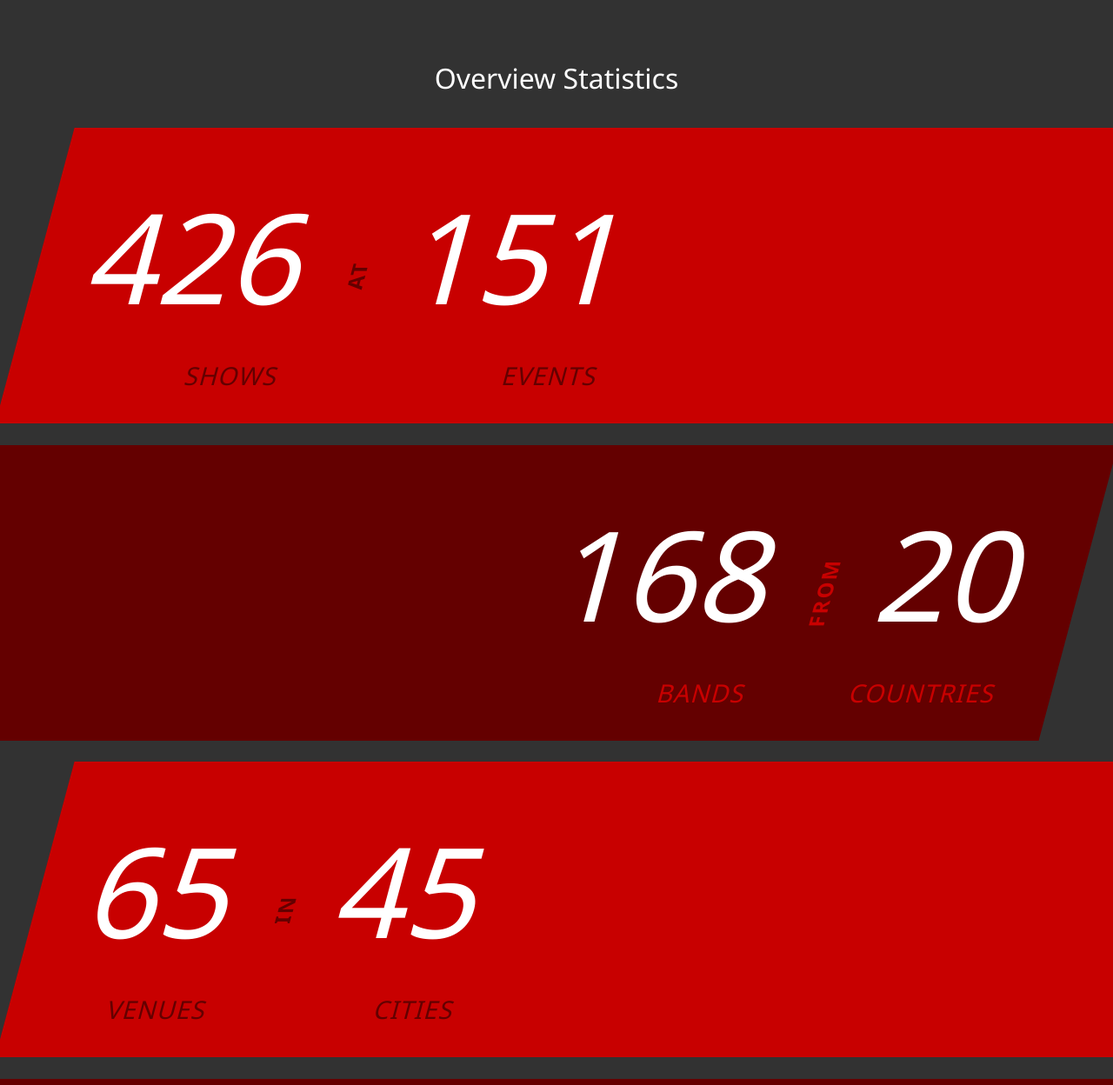
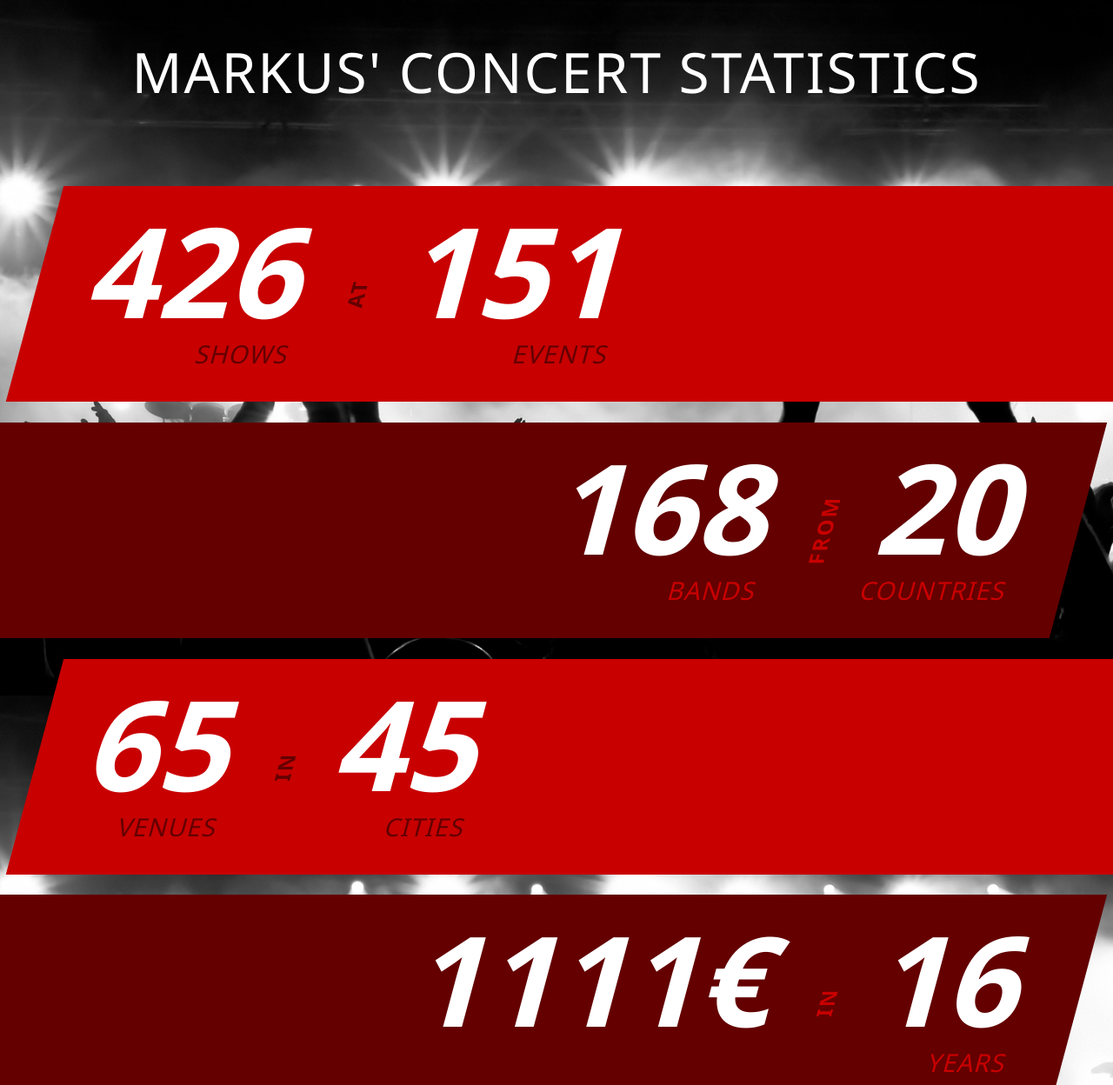
Before and after one commit to Kexikus/Concert_Infographics, a plain HTML site: page index.html in a window 1280 px wide. Shown: the top 1248 px of the page at 87% size. Drawn offline with nearby package versions, Linux system fonts and the light colour scheme.

Commit message:
Finish main page

```diff
--- a/css/styles.css
+++ b/css/styles.css
@@ -3,16 +3,6 @@
     margin: 0;
     padding: 0;
     box-sizing: border-box;
-}
-
-/* Color Palette */
-:root {
-    --white: #ffffff;
-    --black: #000000;
-    --dark-grey: #2a2a2a;
-    --light-grey: #cccccc;
-    --red: #dc3545;
-    --dark-red: #a71e2a;
 }
 
 body {
@@ -25,6 +15,9 @@ body {
 
 #app {
     overflow: hidden;
+    background-image: url('/assets/Background.jpg');
+    background-size: cover;
+    background-attachment: fixed;
 }
 
 /* Navigation Bar Styles */
@@ -431,10 +424,9 @@ h2 {
 .subpage-header {
     text-align: center;
     margin-bottom: 3rem;
-    padding: 2rem 0;
-}
-
-.subpage-header h1 {
+}
+
+h1 {
     font-size: 4rem;
     font-weight: 300;
     color: var(--white);
@@ -460,7 +452,7 @@ h2 {
 
 /* Responsive Design for Subpages */
 @media (max-width: 768px) {
-    .subpage-header h1 {
+    h1 {
         font-size: 3rem;
     }
 
@@ -677,10 +669,9 @@ h2 {
 @media (max-width: 550px) {
     .subpage-header {
         margin-bottom: 2rem;
-        padding: 1rem 0;
-    }
-
-    .subpage-header h1 {
+    }
+
+    h1 {
         font-size: 2rem;
     }
 
--- a/index.html
+++ b/index.html
@@ -40,22 +40,24 @@
 
         <main id="main-content">
             <div id="dashboard-view" class="view active">
-                <!-- Overview Statistics -->
+                <div class="subpage-container">
+                    <header class="subpage-header">
+                        <h1>Markus' Concert Statistics</h1>
+                    </header>
                     <section class="stats-overview">
-                    <h2>Overview Statistics</h2>
                         <div class="paired-stats-list">
                             <!-- Total Shows AT Total Events -->
                             <a href="#events" class="paired-stat-link">
                                 <div class="paired-stat-row">
                                     <div class="paired-stat-left">
-                                    <div class="stat-number-large" id="paired-total-shows">0</div>
+                                        <div class="stat-number-base stat-number-large" id="paired-total-shows">0</div>
                                         <div class="stat-label">Shows</div>
                                     </div>
                                     <div class="paired-stat-connector">
                                         <div class="connector-label">AT</div>
                                     </div>
                                     <div class="paired-stat-right">
-                                    <div class="stat-number-large" id="paired-total-events">0</div>
+                                        <div class="stat-number-base stat-number-large" id="paired-total-events">0</div>
                                         <div class="stat-label">Events</div>
                                     </div>
                                 </div>
@@ -65,14 +67,14 @@
                             <a href="#bands" class="paired-stat-link">
                                 <div class="paired-stat-row">
                                     <div class="paired-stat-left">
-                                    <div class="stat-number-large" id="paired-total-bands">0</div>
+                                        <div class="stat-number-base stat-number-large" id="paired-total-bands">0</div>
                                         <div class="stat-label">Bands</div>
                                     </div>
                                     <div class="paired-stat-connector">
                                         <div class="connector-label">FROM</div>
                                     </div>
                                     <div class="paired-stat-right">
-                                    <div class="stat-number-large" id="paired-countries">0</div>
+                                        <div class="stat-number-base stat-number-large" id="paired-countries">0</div>
                                         <div class="stat-label">Countries</div>
                                     </div>
                                 </div>
@@ -82,14 +84,14 @@
                             <a href="#locations" class="paired-stat-link">
                                 <div class="paired-stat-row">
                                     <div class="paired-stat-left">
-                                    <div class="stat-number-large" id="paired-total-venues">0</div>
+                                        <div class="stat-number-base stat-number-large" id="paired-total-venues">0</div>
                                         <div class="stat-label">Venues</div>
                                     </div>
                                     <div class="paired-stat-connector">
                                         <div class="connector-label">IN</div>
                                     </div>
                                     <div class="paired-stat-right">
-                                    <div class="stat-number-large" id="paired-cities">0</div>
+                                        <div class="stat-number-base stat-number-large" id="paired-cities">0</div>
                                         <div class="stat-label">Cities</div>
                                     </div>
                                 </div>
@@ -99,20 +101,20 @@
                             <a href="#cost" class="paired-stat-link">
                                 <div class="paired-stat-row">
                                     <div class="paired-stat-left">
-                                    <div class="stat-number-large" id="paired-total-cost">0€</div>
+                                        <div class="stat-number-base stat-number-large" id="paired-total-cost">0€</div>
                                     </div>
                                     <div class="paired-stat-connector">
                                         <div class="connector-label">IN</div>
                                     </div>
                                     <div class="paired-stat-right">
-                                    <div class="stat-number-large" id="paired-years">0</div>
+                                        <div class="stat-number-base stat-number-large" id="paired-years">0</div>
                                         <div class="stat-label">Years</div>
                                     </div>
                                 </div>
                             </a>
                         </div>
                     </section>
-
+                </div>
             </div>
 
             <!-- Events View -->
```
Also changed, not shown: assets/Background.jpg (added). Lines whose indentation alone changed are shown as unchanged.
